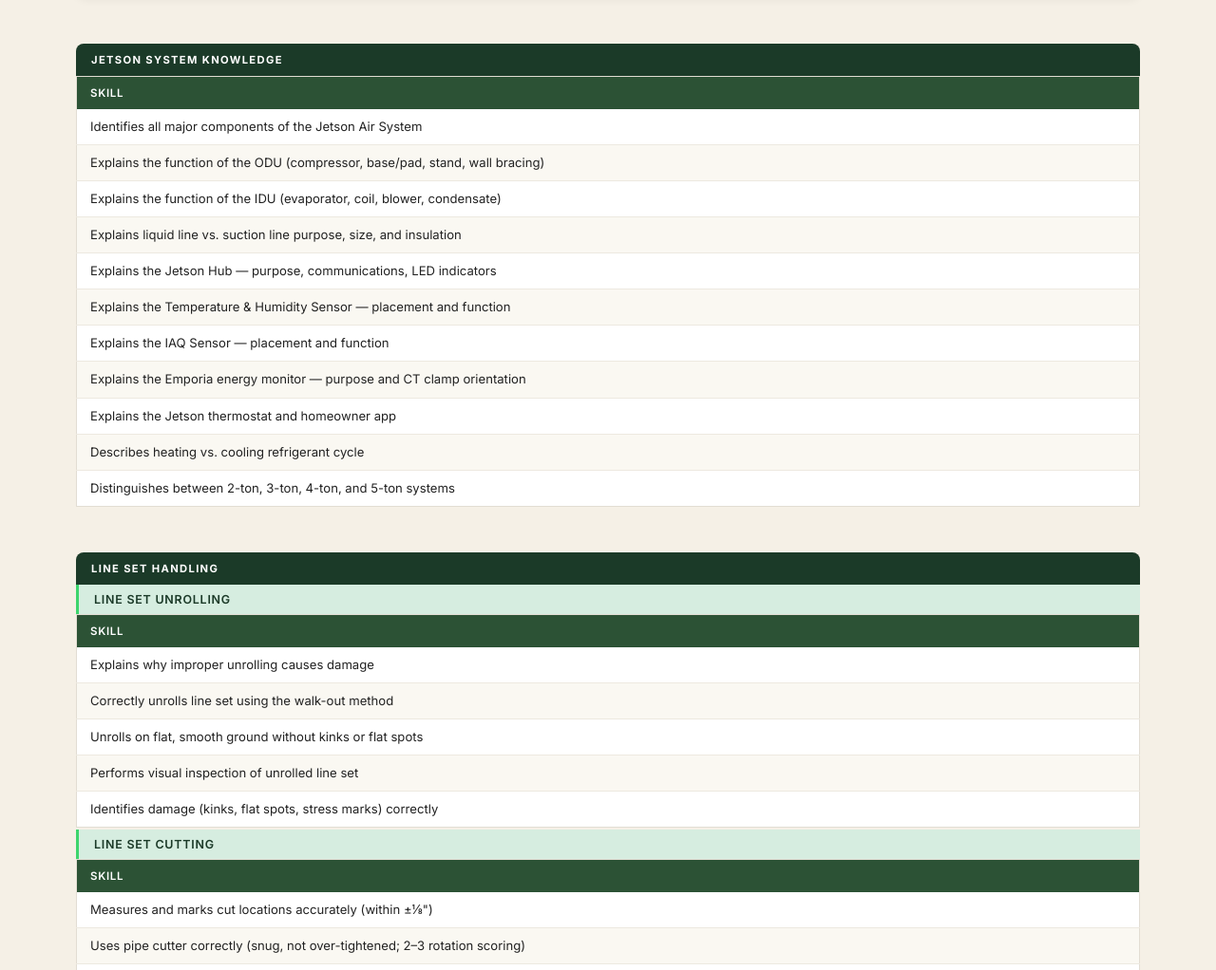
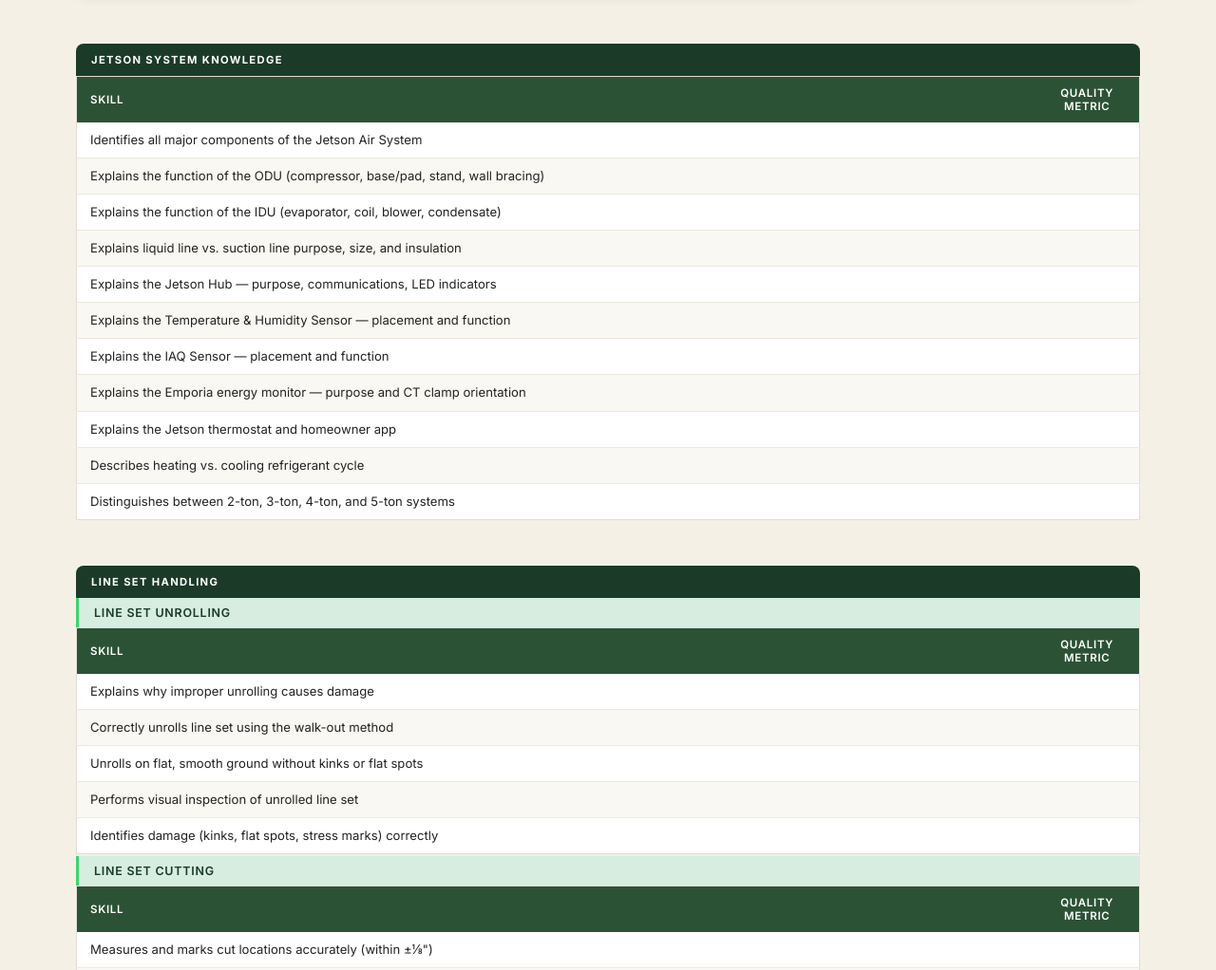
Before and after one commit to travismerrifield-cpu/installer-skill-rubric, a website: page index.html in a window 1280 px wide. Shown: the part 832-1854 px from the top of the page at 95% size. Drawn offline with nearby package versions, Linux system fonts and the light colour scheme.

Commit message:
Add Quality Metric as second column in skill tables

```diff
--- a/index.html
+++ b/index.html
@@ -325,12 +325,12 @@
     }
 
     /* Role columns */
-    #content table th:nth-child(2),
     #content table th:nth-child(3),
     #content table th:nth-child(4),
-    #content table td:nth-child(2),
+    #content table th:nth-child(5),
     #content table td:nth-child(3),
-    #content table td:nth-child(4) {
+    #content table td:nth-child(4),
+    #content table td:nth-child(5) {
       display: none;
     }
 
@@ -499,8 +499,26 @@
       .then(r => r.text())
       .then(text => {
         document.getElementById("content").innerHTML = marked.parse(text);
+        addQualityMetricColumn();
         initProfessionalismSection();
       });
+
+    function addQualityMetricColumn() {
+      document.querySelectorAll("#content table").forEach(table => {
+        // Add header after first th
+        const headerRow = table.querySelector("thead tr");
+        if (headerRow) {
+          const th = document.createElement("th");
+          th.textContent = "Quality Metric";
+          headerRow.insertBefore(th, headerRow.children[1]);
+        }
+        // Add empty cell after first td in each body row
+        table.querySelectorAll("tbody tr").forEach(row => {
+          const td = document.createElement("td");
+          row.insertBefore(td, row.children[1]);
+        });
+      });
+    }
 
     function initProfessionalismSection() {
       const content = document.getElementById("content");
```
